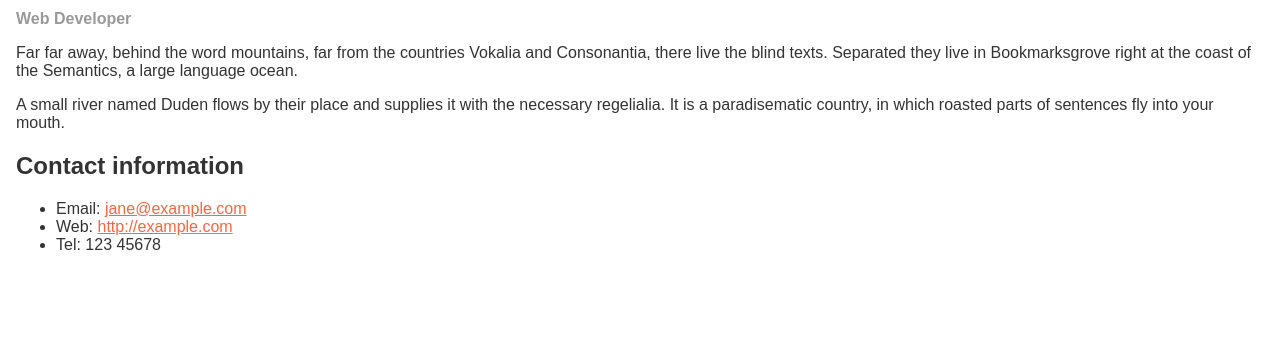
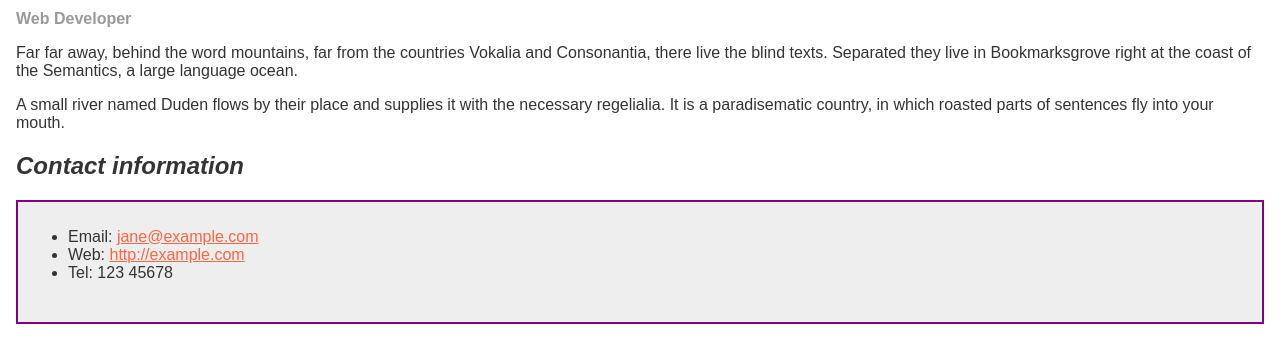
Before and after one commit to divyansh-kumar/divyansh-kumar.github.io, a plain HTML site: page Assignment5/Part1/biog-download.html in a window 1280 px wide. Shown: the part 102-464 px from the top of the page. Drawn offline with Linux system fonts and the light colour scheme.

Commit message:
Added a box and div

```diff
--- a/Assignment5/Part1/biog-download.html
+++ b/Assignment5/Part1/biog-download.html
@@ -44,6 +44,16 @@
       a:hover {
         text-decoration: none;
       }
+      .box {
+        width: auto;
+        height: 100px;
+        border: 2px solid rgb(128, 0, 128);
+        padding: 10px;
+        background-color: rgb(238, 238, 238);
+
+      }
+
+
 
     </style>
   </head>
@@ -64,7 +74,8 @@
       parts of sentences fly into your mouth.
     </p>
 
-    <h2>Contact information</h2>
+    <h2><i>Contact information</i></h2>
+    <div class="box">
       <ul>
         <li>
           Email:
@@ -76,5 +87,7 @@
         </li>
         <li>Tel: 123 45678</li>
       </ul>
+    </div>
+
   </body>
 </html>
```
Lines whose indentation alone changed are shown as unchanged.
